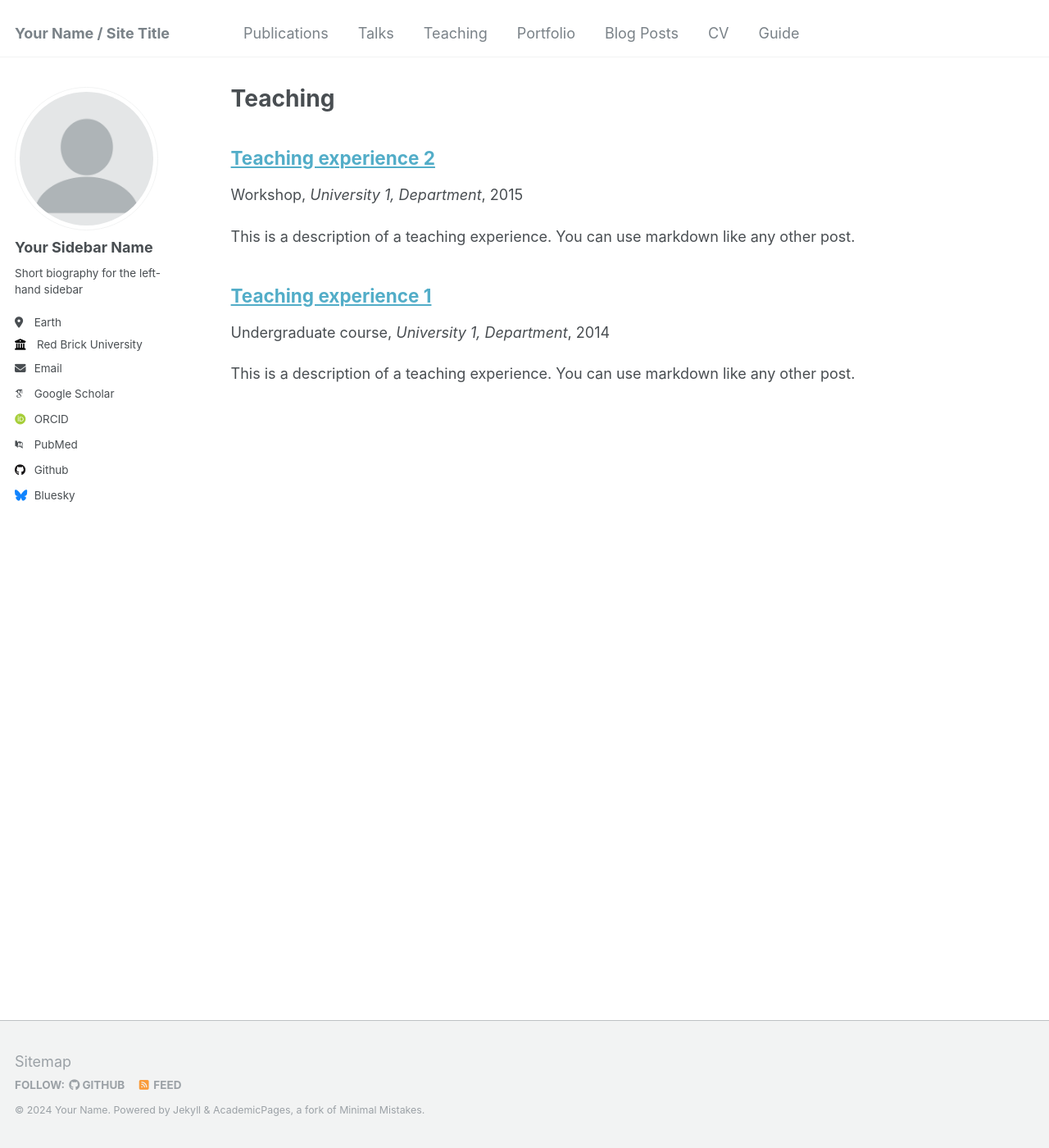
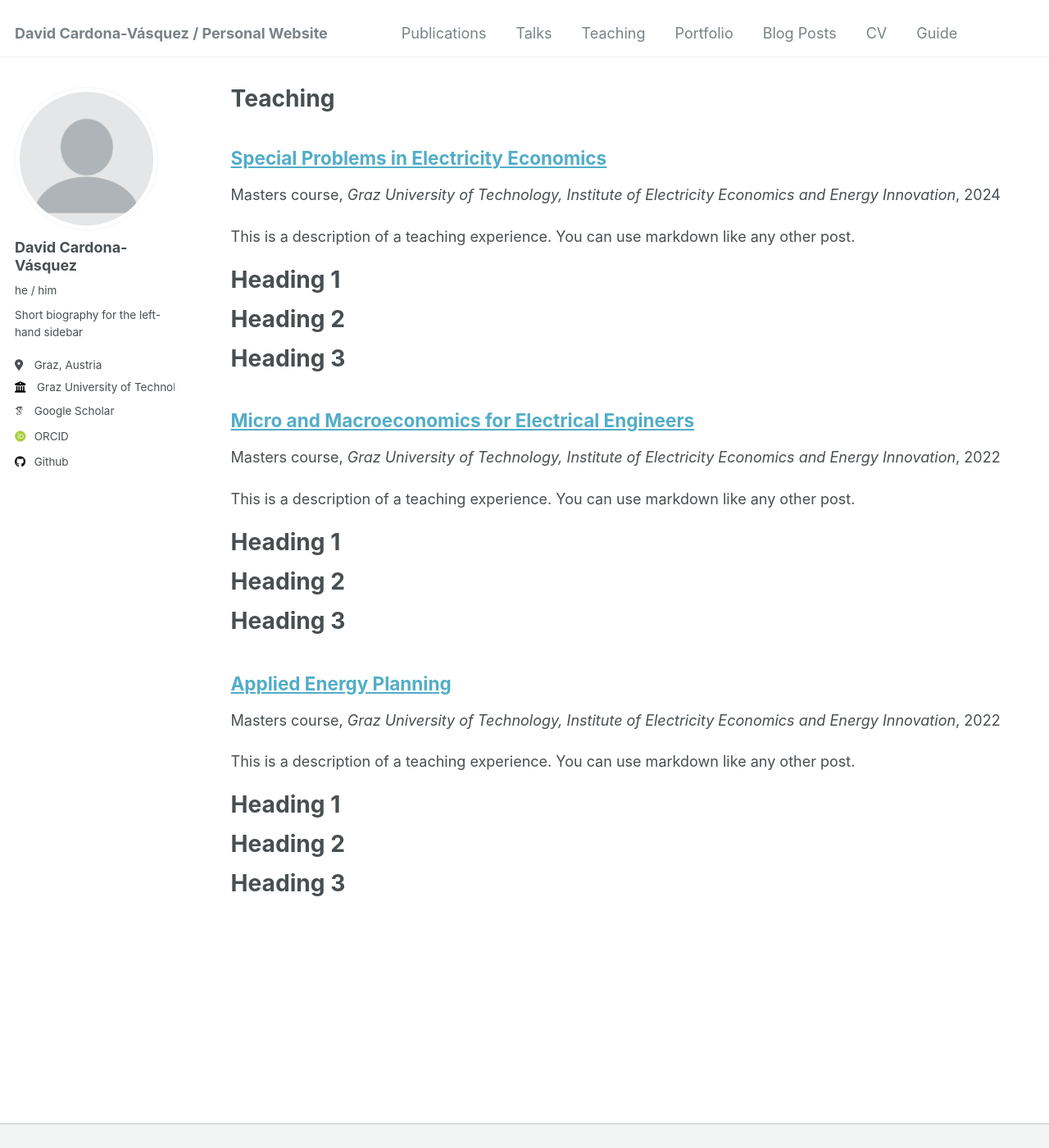
Before and after one commit to dcardonav/dcardonav.github.io, a Jekyll site: the page built from _pages/teaching.html, in a window 1280 px wide and 1400 px high. Shown: the whole window at 82% size. Built offline with Jekyll 4.4.1, drawn with Linux system fonts in a browser that asks for light colours; some web fonts are replaced; some of the changed text lies outside the part shown.

Commit message:
some initial data

```diff
--- a/_config.yml
+++ b/_config.yml
@@ -8,13 +8,13 @@
 
 # Basic Site Settings
 locale                   : "en-US"
-title                    : "Your Name / Site Title"
+title                    : "David Cardona-Vásquez / Personal Website"
 title_separator          : "-"
-name                     : &name "Your Name"
+name                     : &name "David"
 description              : &description "personal description"
-url                      : https://academicpages.github.io # the base hostname & protocol for your site e.g. "https://mmistakes.github.io"
+url                      : https://dcardonav.github.io # the base hostname & protocol for your site e.g. "https://mmistakes.github.io"
 baseurl                  : "" # the subpath of your site, e.g. "/blog"
-repository               : "academicpages/academicpages.github.io"
+repository               : "dcardonav/dcardonav.github.io"
 
 # Site Author - The following control what appear as part of the author content on the side bar.
 #               If a field is blank the icon and link will not appear, otherwise it will be shown.
@@ -22,33 +22,33 @@ repository               : "academicpages/academicpages.github.io"
 author:
   # Biographic information
   avatar           : "profile.png"
-  name             : "Your Sidebar Name"
-  pronouns         : # example: "she/her"
+  name             : "David Cardona-Vásquez"
+  pronouns         : "he / him"
   bio              : "Short biography for the left-hand sidebar"
-  location         : "Earth"
-  employer         : "Red Brick University"
+  location         : "Graz, Austria"
+  employer         : "Graz University of Technology"
   uri              : # URL
-  email            : "none@example.org"
+  email            : # "none@example.org"
 
   # Academic websites
   arxiv            : # URL - Update with the correct link to your profile
-  googlescholar    : "https://scholar.google.com/citations?user=PS_CX0AAAAAJ"
+  googlescholar    : "https://scholar.google.com/citations?user=xV572pUAAAAJ&hl=en"
   impactstory      : # URL
-  orcid            : "http://orcid.org/yourorcidurl"
+  orcid            : "https://orcid.org/0000-0002-3924-2096"
   semantic         : # URL
-  pubmed           : "https://www.ncbi.nlm.nih.gov/pubmed/?term=john+snow"
+  pubmed           : # URL
   researchgate     : # URL
 
   # Repositories and software development
   bitbucket        : # Username - Update with your username on the site
   codepen          : # Username
   dribbble         : # Username
-  github           : "academicpages"
+  github           : "dcardonav"
   kaggle           : # Username
   stackoverflow    : # User number or user number and name (i.e., use "1" or "1/jeff-atwood")
 
   # Social media
-  bluesky          : "bsky.app" # Replace this with you Bluesky username
+  bluesky          : #"bsky.app" # Replace this with you Bluesky username
   facebook         : # Username
   flickr           : # Username
   foursquare       : # Username
--- a/_teaching/2014-spring-teaching-1.md
+++ /dev/null
@@ -1,20 +0,0 @@
----
-title: "Teaching experience 1"
-collection: teaching
-type: "Undergraduate course"
-permalink: /teaching/2014-spring-teaching-1
-venue: "University 1, Department"
-date: 2014-01-01
-location: "City, Country"
----
-
-This is a description of a teaching experience. You can use markdown like any other post.
-
-Heading 1
-======
-
-Heading 2
-======
-
-Heading 3
-======
--- a/_teaching/2015-spring-teaching-2.md
+++ /dev/null
@@ -1,20 +0,0 @@
----
-title: "Teaching experience 2"
-collection: teaching
-type: "Workshop"
-permalink: /teaching/2015-spring-teaching-1
-venue: "University 1, Department"
-date: 2015-01-01
-location: "City, Country"
----
-
-This is a description of a teaching experience. You can use markdown like any other post.
-
-Heading 1
-======
-
-Heading 2
-======
-
-Heading 3
-======
--- /dev/null
+++ b/_teaching/special-problems.md
@@ -0,0 +1,20 @@
+---
+title: "Special Problems in Electricity Economics"
+collection: teaching
+type: "Masters course"
+permalink: /teaching/special-problems.md
+venue: "Graz University of Technology, Institute of Electricity Economics and Energy Innovation"
+date: 2024-03-01
+location: "Graz, Austria"
+---
+
+This is a description of a teaching experience. You can use markdown like any other post.
+
+Heading 1
+======
+
+Heading 2
+======
+
+Heading 3
+======
--- /dev/null
+++ b/_teaching/summer-semester.md
@@ -0,0 +1,20 @@
+---
+title: "Applied Energy Planning"
+collection: teaching
+type: "Masters course"
+permalink: /teaching/summer-semester.md
+venue: "Graz University of Technology, Institute of Electricity Economics and Energy Innovation"
+date: 2022-03-01
+location: "Graz, Austria"
+---
+
+This is a description of a teaching experience. You can use markdown like any other post.
+
+Heading 1
+======
+
+Heading 2
+======
+
+Heading 3
+======
--- /dev/null
+++ b/_teaching/winter-semester.md
@@ -0,0 +1,20 @@
+---
+title: "Micro and Macroeconomics for Electrical Engineers"
+collection: teaching
+type: "Masters course"
+permalink: /teaching/winter-semester.md
+venue: "Graz University of Technology, Institute of Electricity Economics and Energy Innovation"
+date: 2022-10-01
+location: "Graz, Austria"
+---
+
+This is a description of a teaching experience. You can use markdown like any other post.
+
+Heading 1
+======
+
+Heading 2
+======
+
+Heading 3
+======
```
Also changed, not shown: _publications/2010-10-01-paper-title-number-2.md (deleted, +0 -14 lines), _publications/2015-10-01-paper-title-number-3.md (deleted, +0 -14 lines), _publications/2024-02-17-paper-title-number-4.md (deleted, +0 -13 lines), _talks/2013-03-01-tutorial-1.md (deleted, +0 -13 lines), _talks/2014-02-01-talk-2.md (deleted, +0 -13 lines), _talks/2014-03-01-talk-3.md (deleted, +0 -11 lines).
